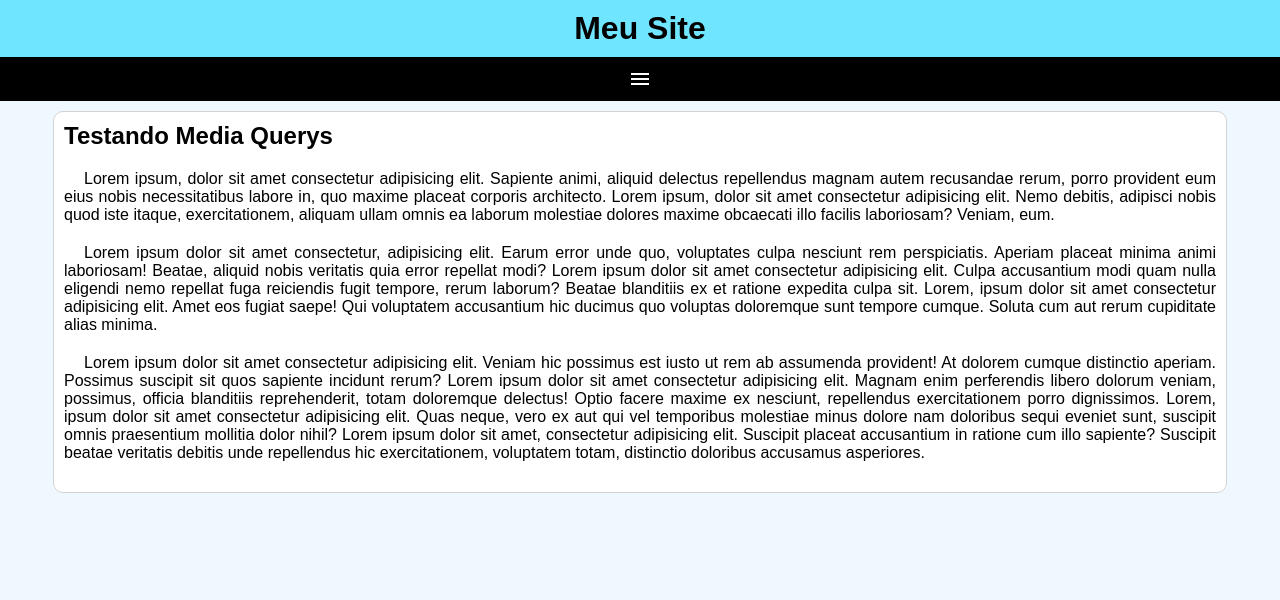
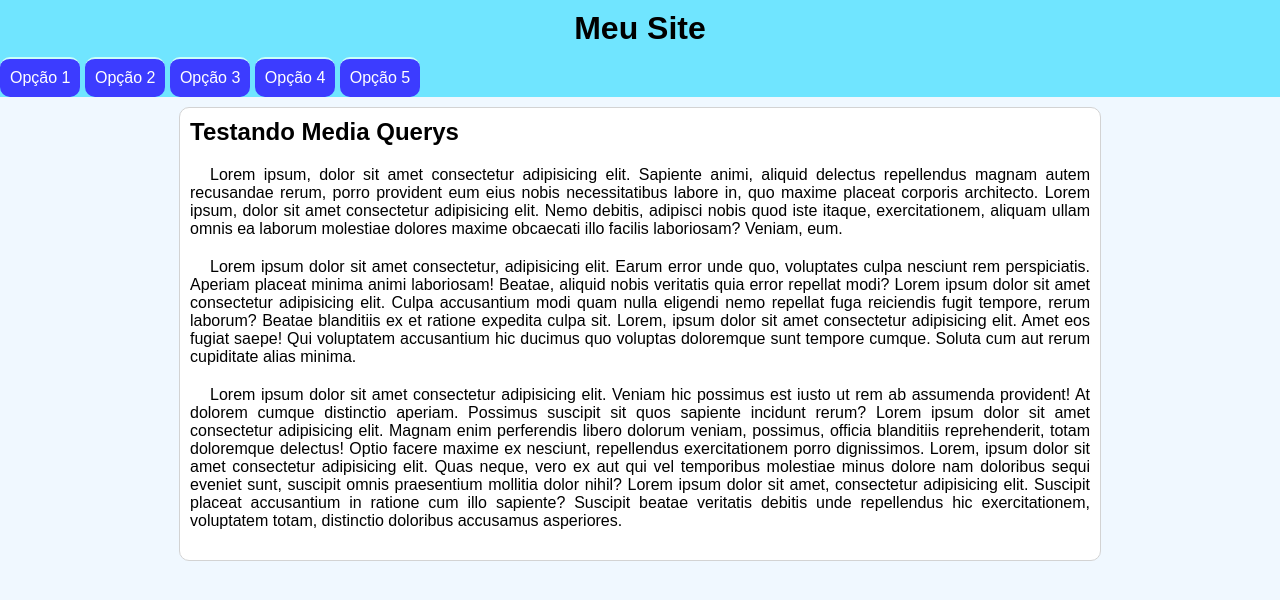
Before and after one commit to tkjonb/html-css, a plain HTML site: page exercicios/ex026/mq005/index.html in a window 1280 px wide. Drawn offline with nearby package versions, Linux system fonts and the light colour scheme.

Commit message:
atualizei ex mq005

```diff
--- /dev/null
+++ b/exercicios/ex026/mq005/estilos/mediaq.css
@@ -0,0 +1,27 @@
+@charset "UTF-8";
+/*
+Tipical device break points:
+___________________________________________________________________________
+-Pequenas Telas e Celular: até 480px
+
+-Tablet e Foldables: 481px - 1024px
+
+-Desktop e Laptops:  1025px - 1600px
+
+-TV e Monitores Ultra-Wide:  1601px em diante
+___________________________________________________________________________
+*/
+@media screen and (min-width:481px) {
+    menu{
+        display: block!important;
+    }
+    menu > ul > li{
+        display: inline-block;
+    }
+    span#burguer{
+        display: none;
+    }
+    main{
+        max-width: 900px;
+    }
+}
--- a/exercicios/ex026/mq005/index.html
+++ b/exercicios/ex026/mq005/index.html
@@ -6,6 +6,7 @@
     <title>Media Query</title>
     <link rel="stylesheet" href="https://fonts.googleapis.com/css2?family=Material+Symbols+Outlined:opsz,wght,FILL,GRAD@20..48,100..700,0..1,-50..200&icon_names=menu" />
     <link rel="stylesheet" href="estilos/style.css">
+    <link rel="stylesheet" href="estilos/mediaq.css">
 </head>
 <body>
     <header>
@@ -30,6 +31,7 @@
         </article>
     </main>
     <script>
+
         function clickMenu(){
             if (itens.style.display == 'block'){
                 itens.style.display = 'none'
```
